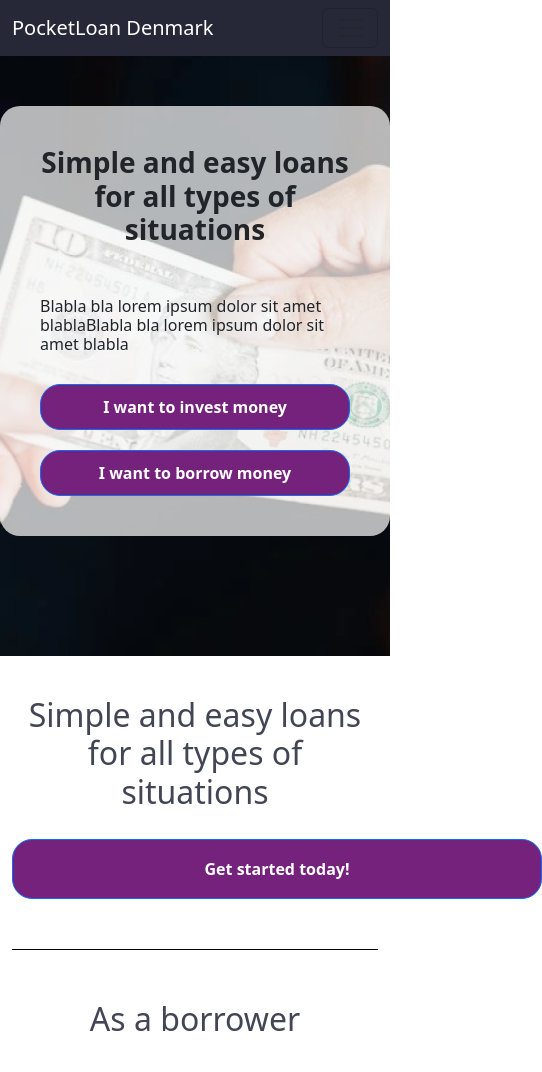
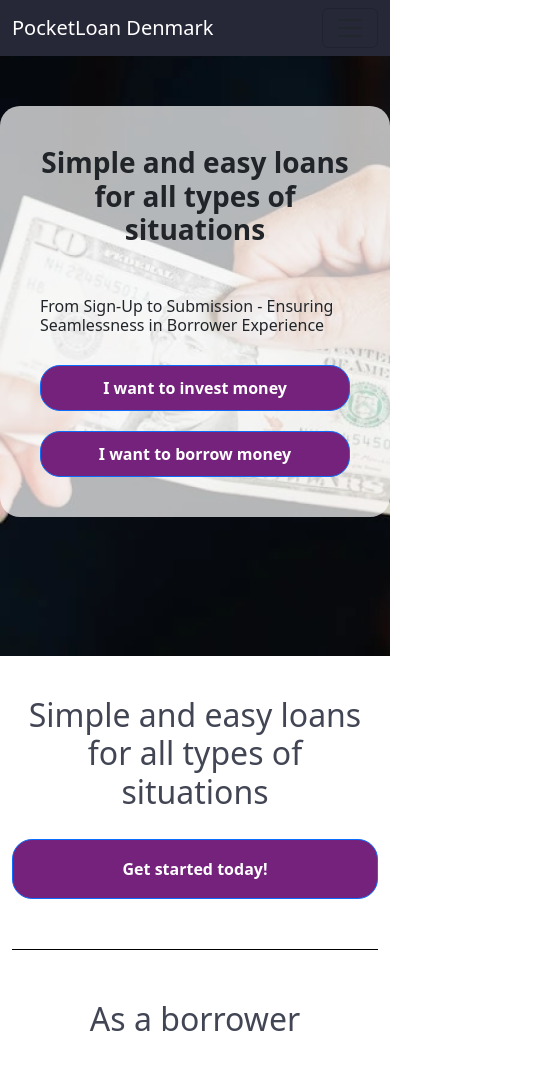
Before and after one commit to CIIT-07-RUC/Microloan_frontend, a React (Create React App) app in the folder microloans_frontend/: page / in a window 390 px wide. Shown: the top 1072 px of the page, 542 px wide, since content can reach past the window. Built offline with nearby package versions, Linux system fonts and the light colour scheme.

Commit message:
make it responsive

```diff
--- a/microloans_frontend/src/Components/NavigationMain/index.scss
+++ b/microloans_frontend/src/Components/NavigationMain/index.scss
@@ -25,3 +25,9 @@
 		}
 	}
 }
+
+@media (max-width: 767px) {
+	.nav-link-button.nav-link{
+		margin-top: 20px;
+	}
+}
--- a/microloans_frontend/src/Pages/BorrowerProposalFormPage/index.jsx
+++ b/microloans_frontend/src/Pages/BorrowerProposalFormPage/index.jsx
@@ -35,6 +35,7 @@ export function BorrowerProposalFormPage() {
 		try{
 			const result = await BorrowerProposalsAPI.createBorrowerProposal(roleId, proposalInterestRate, proposalAmount, proposalMonths, organization, title, description );
 			setIsOperationSuccessful(result.isRegistrationSuccessful)
+			console.log("result.responseMessage", result.responseMessage)
 			setResponseMessage(result.responseMessage);
 			console.log("RESULTTT", result);
 		}
@@ -47,7 +48,7 @@ export function BorrowerProposalFormPage() {
         <>
 		<NavigationMain/>
 		<h1 style={{ marginTop: '50px',  marginBottom: '50px', textAlign: 'center'}}>Create borrower proposal</h1>
-		<Container style={{ marginTop: '50px', display: 'flex', flexDirection: 'column', alignItems: 'center', width: '100%'}}>
+		<Container className='borrower-form' style={{ marginTop: '50px', display: 'flex', flexDirection: 'column', alignItems: 'center', width: '100%'}}>
 
 
 		{ isUserLoggedIn ?
@@ -59,7 +60,7 @@ export function BorrowerProposalFormPage() {
 				</Alert>
 				:
 
-				<Form style={{width: '50%'}} onSubmit={createBorrowerProposalFunc}>
+				<Form onSubmit={createBorrowerProposalFunc}>
 					<Form.Group className="mb-3" controlId="">
 						<Form.Label>Title</Form.Label>
 						<Form.Control
@@ -132,7 +133,7 @@ export function BorrowerProposalFormPage() {
 
 			:
 		    <Alert variant='danger'>
-				{responseMessage}
+				Login first in order to create proposal
             </Alert>
 		}
 
--- a/microloans_frontend/src/Pages/BorrowerProposalFormPage/index.scss
+++ b/microloans_frontend/src/Pages/BorrowerProposalFormPage/index.scss
@@ -0,0 +1,8 @@
+.borrower-form{
+	form{
+		width: 50%;
+		@media (max-width: 767px) {
+			width: 100%;
+		}
+	}
+}
--- a/microloans_frontend/src/Pages/BorrowerProposalPage/index.scss
+++ b/microloans_frontend/src/Pages/BorrowerProposalPage/index.scss
@@ -24,6 +24,9 @@
 		display: flex;
 		flex-direction: column;
 		gap: 20px;
+		@media (max-width: 767px) {
+			width: 100%;
+		}
 	}
 
 }
--- a/microloans_frontend/src/Pages/browseLoansPage/browseLoansPage.scss
+++ b/microloans_frontend/src/Pages/browseLoansPage/browseLoansPage.scss
@@ -41,6 +41,10 @@
     grid-template-rows: repeat(2, auto);
     gap: 20px;
     padding: 20px;
+    @media (max-width: 767px) {
+      grid-template-columns: repeat(1, 1fr);
+
+    }
   }
 
   .pagination {
--- a/microloans_frontend/src/Pages/indexPage/index.jsx
+++ b/microloans_frontend/src/Pages/indexPage/index.jsx
@@ -20,7 +20,7 @@ export function IndexPage() {
 				<div className="index__banner__content">
 					<div className="index__banner__content--inner">
 						<h3>Simple and easy loans for all types of situations</h3>
-						<h6>Blabla bla lorem ipsum dolor sit amet blablaBlabla bla lorem ipsum dolor sit amet blabla</h6>
+						<h6>From Sign-Up to Submission - Ensuring Seamlessness in Borrower Experience</h6>
 						<Button style={{marginBottom: '20px'}} variant="primary">I want to invest money</Button>
 						<Button variant="primary">I want to borrow money</Button>
 					</div>
@@ -29,7 +29,7 @@ export function IndexPage() {
 			<Container>
 				<div className="index__presentation" style={{ textAlign: 'center', marginTop: '20px'}}>
 						<h1 style={{ marginTop: '40px'}}>Simple and easy loans for all types of situations</h1>
-						<Button style={{ width: '530px', marginTop: '20px', height: '60px'}} variant="primary">Get started today!</Button>
+						<Button  variant="primary">Get started today!</Button>
 				</div>
 				<div className="separator"></div>
 				<div className="borrower__section" style={{ textAlign: 'center', marginTop: '20px'}}>
--- a/microloans_frontend/src/Pages/indexPage/index.scss
+++ b/microloans_frontend/src/Pages/indexPage/index.scss
@@ -36,6 +36,17 @@
 			h6{
 				margin-bottom: 30px;
 			}
+		}
+	}
+}
+
+.index__presentation{
+	button{
+		width: 530px;
+		margin-top: 20px;
+		height: 60px;
+		@media (max-width: 767px) {
+			width: 100%;
 		}
 	}
 }
--- a/microloans_frontend/src/index.css
+++ b/microloans_frontend/src/index.css
@@ -61,10 +61,18 @@ h6{
 
 .user-grid{
 	display: grid;
-    grid-template-columns: 1fr 1fr 1fr;
+  grid-template-columns: 1fr 1fr 1fr;
 	gap: 30px;
 	margin-top: 50px;
 
+}
+
+
+@media (max-width: 767px) {
+  .user-grid{
+
+    grid-template-columns: 1fr;
+  }
 
 }
 
```
